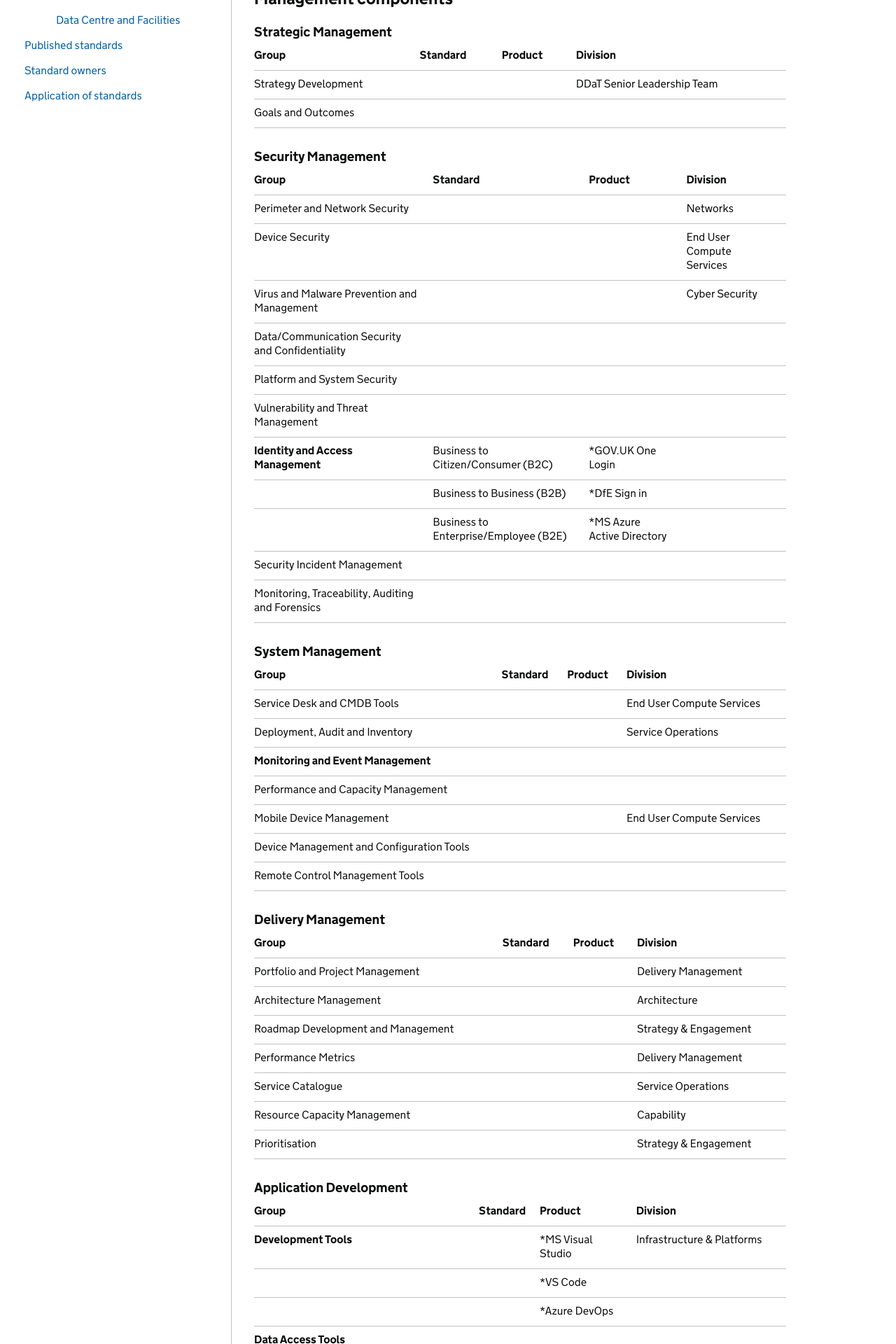
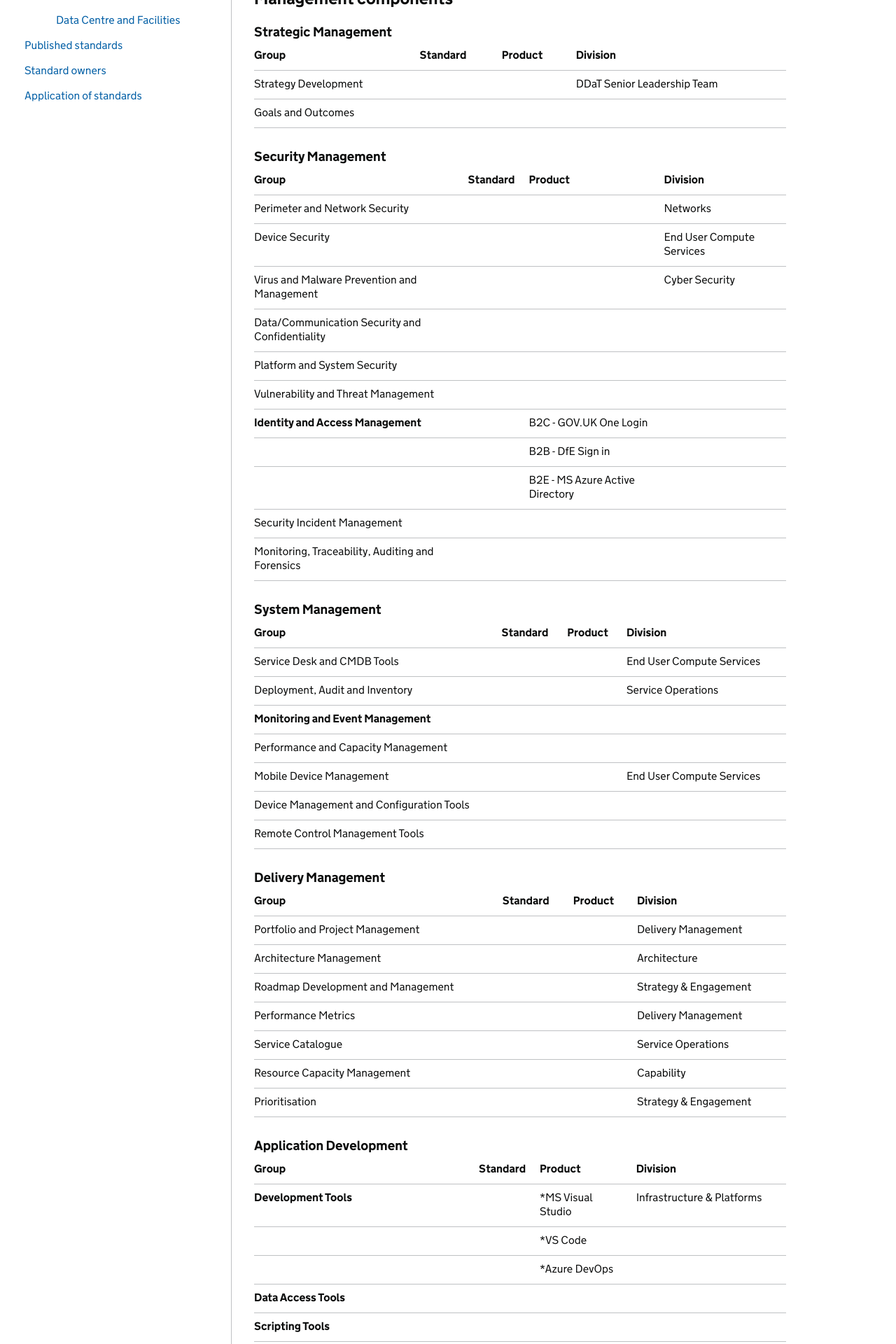
Before and after one commit to DFE-Digital/architecture, a Jekyll site: the page built from standards/technical-standards.md, in a window 1280 px wide. Shown: the part 983-2903 px from the top of the page at 70% size. Built offline with Jekyll 4.4.1, drawn with Linux system fonts in a browser that asks for light colours; our own code applies the rules of GitHub Pages for plain Markdown files; some of the changed text lies outside the part shown.

Commit message:
Update identity management

```diff
--- a/standards/technical-standards.md
+++ b/standards/technical-standards.md
@@ -43,9 +43,9 @@ Whilst technical standards are being developed, some accepted products in DfE ha
 | Data/Communication Security and Confidentiality|                        |                            |                            |
 | Platform and System Security |                                          |                            |                            |
 | Vulnerability and Threat Management |                                   |                            |                            |
-| **Identity and Access Management** | Business to Citizen/Consumer (B2C) | *GOV.UK One Login          |                            |
-|                              | Business to Business (B2B)               | *DfE Sign in               |                            |
-|                              | Business to Enterprise/Employee (B2E)    | *MS Azure Active Directory |                            |
+| **Identity and Access Management** |                                    | B2C - GOV.UK One Login          |                            |
+|                              |                                          | B2B - DfE Sign in               |                            |
+|                              |                                          | B2E - MS Azure Active Directory |                            |
 | Security Incident Management |                                          |                            |                            |
 | Monitoring, Traceability, Auditing and Forensics|                       |                            |                            |
 
```
